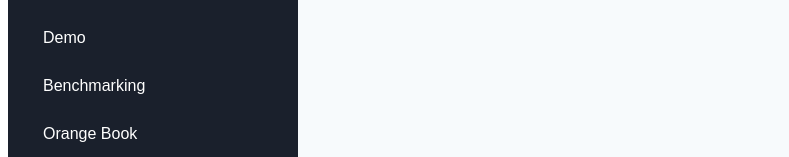
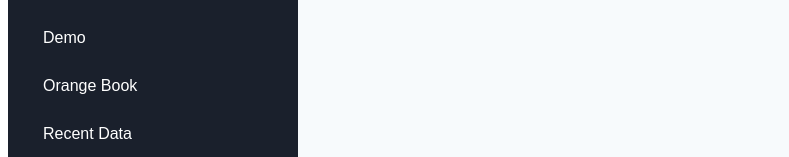
Before and after one commit to jinshah0322/trackfda, a Next.js app: page / in a window 1280 px wide. Shown: the part 294-451 px from the top of the page, without its empty margins (0-789 px from the left). Built offline with nearby package versions, Linux system fonts and the light colour scheme.

Commit message:
commented benchmarking

```diff
--- a/src/app/page.js
+++ b/src/app/page.js
@@ -21,7 +21,7 @@ export default function Home() {
           <Link href="/company">Companies</Link>
           <Link href="/investigators">Investigators</Link>
           <Link href="/demo">Demo</Link>
-          <Link href="/benchmarking">Benchmarking</Link>
+          {/* <Link href="/benchmarking">Benchmarking</Link> */}
           <div
             className={styles.orangeBookLink}
             onClick={() =>
```
